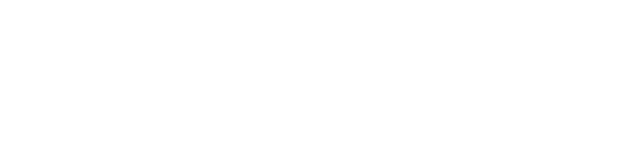
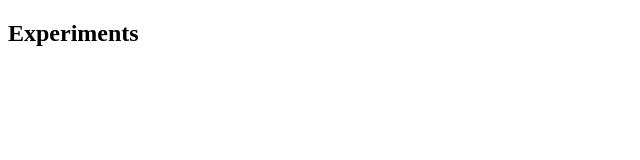
Before and after one commit to apman/Udemy_ES6, a website built with webpack: page build/index.html in a window 1280 px wide. Shown: the whole page, without its empty margins (0-640 px from the left). Built offline with nearby package versions, Linux system fonts and the light colour scheme.

Commit message:
Add heading

```diff
--- a/build/index.html
+++ b/build/index.html
@@ -5,6 +5,7 @@
     <title>App</title>
   </head>
   <body>
+    <h2>Experiments</h2>
     <script src="bundle.js" charset="utf-8"></script>
   </body>
 </html>
```
